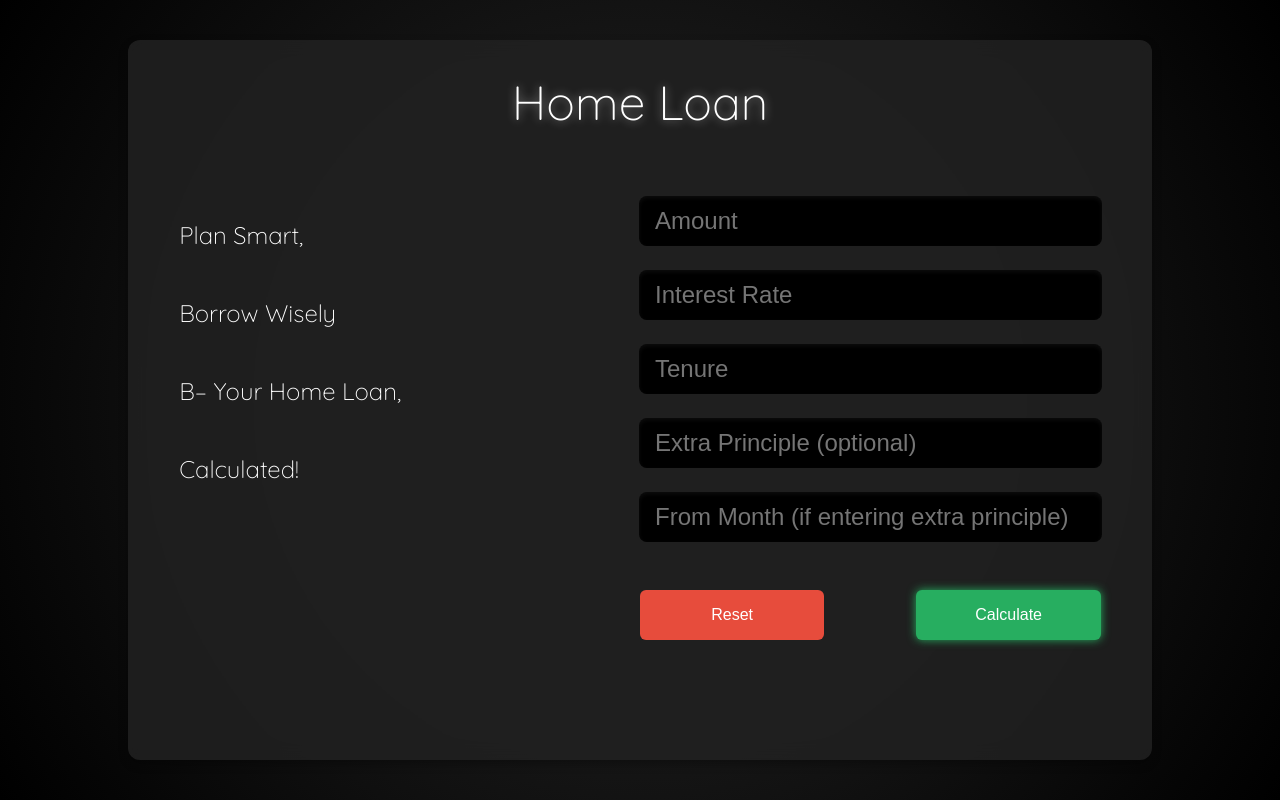
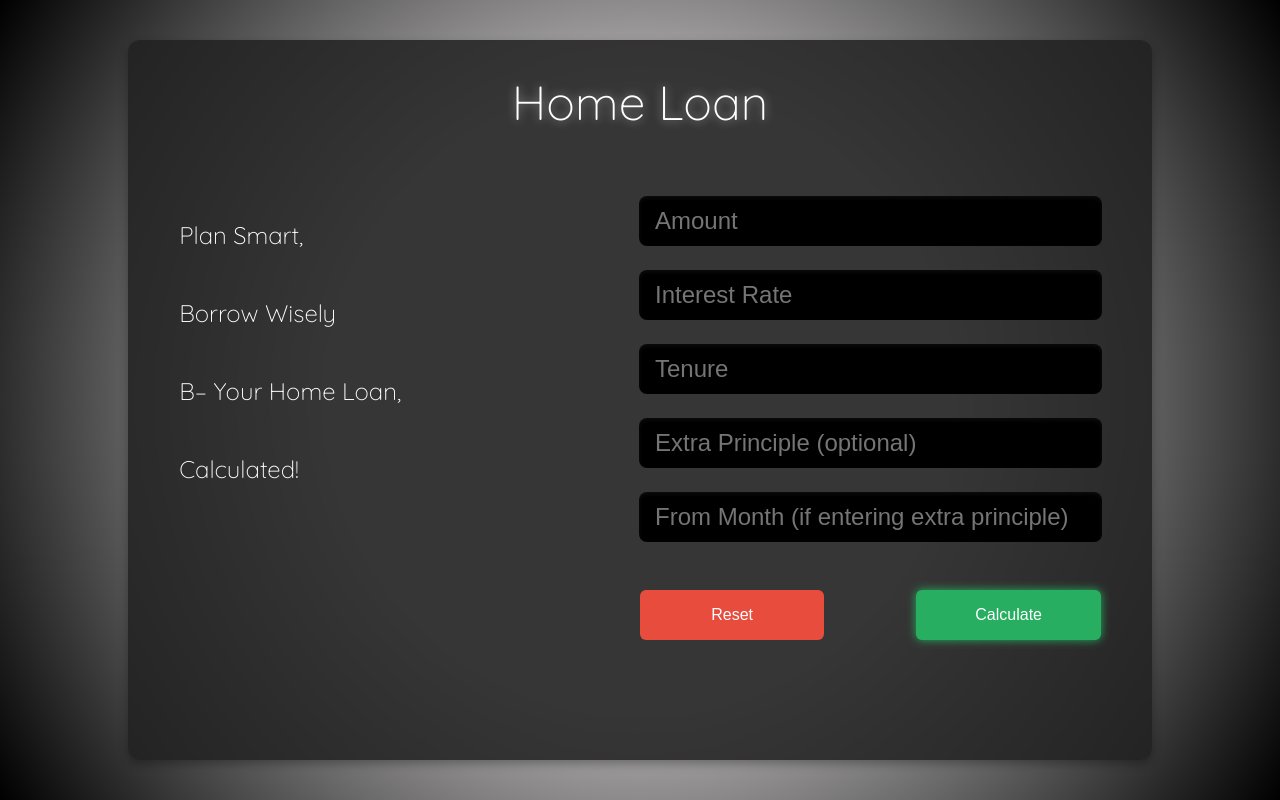
Before and after one commit to harikrishnanmohan/home-loan, a React (Vite) app: page / in a window 1280 px wide. Built offline with nearby package versions, Linux system fonts and the light colour scheme.

Commit message:
fix: gredient

```diff
--- a/src/App.scss
+++ b/src/App.scss
@@ -2,7 +2,7 @@ body {
   margin: 0;
   padding: 0;
   // background-color: #000000;
-  background: radial-gradient(circle, #181818 40%, #000);
+  background: radial-gradient(circle, #b3b1b1 40%, #000000);
 
   display: flex;
   justify-content: center;
```
